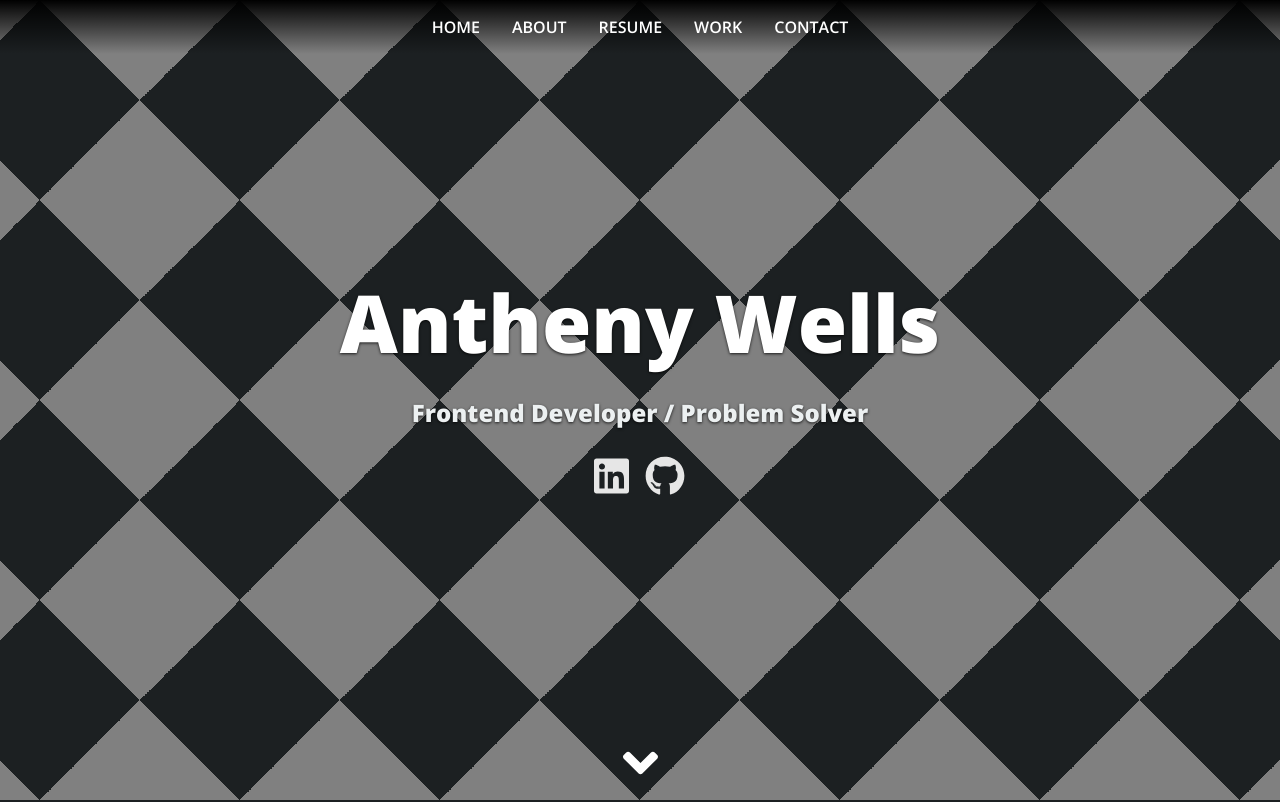
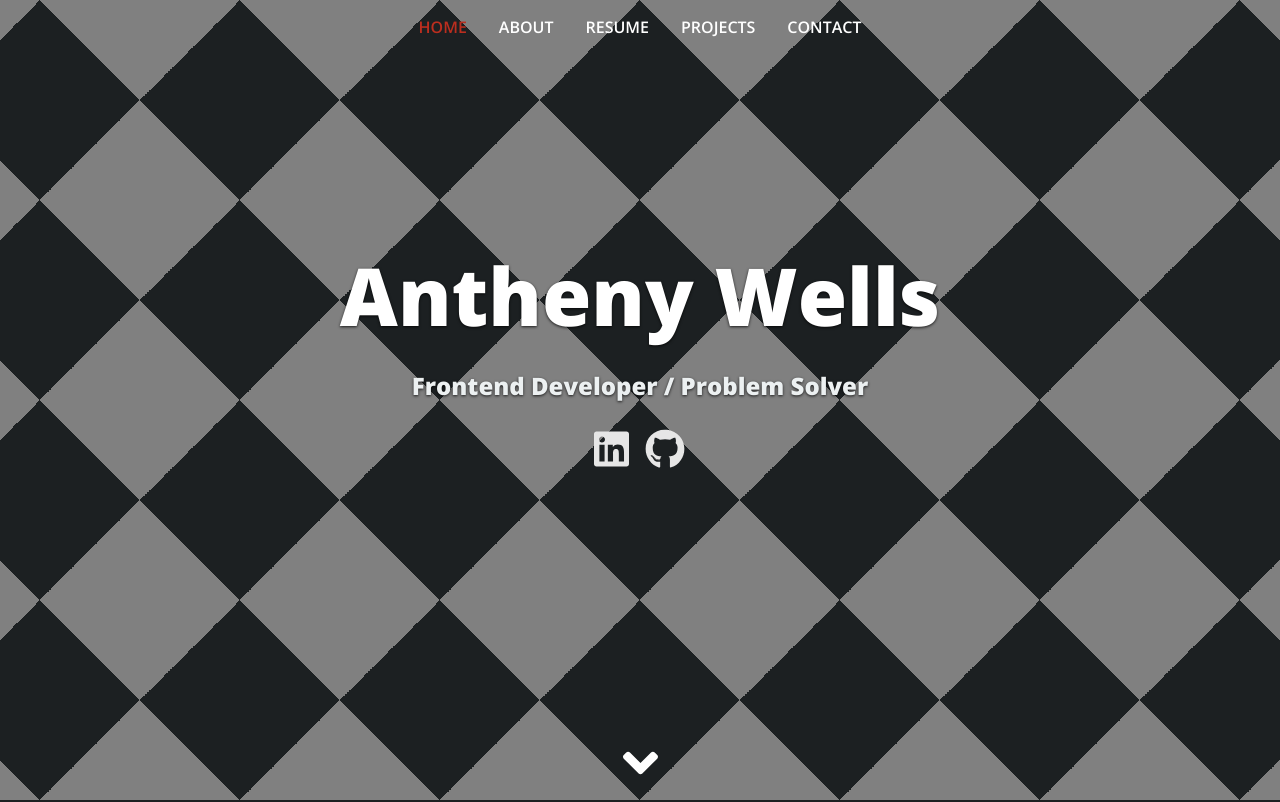
Before and after one commit to anthenywells/portfolio, a React (Create React App) app: page / in a window 1280 px wide. Shown: the top 802 px of the page. Built offline with nearby package versions, Linux system fonts and the light colour scheme.

Commit message:
react-scroll

```diff
--- a/package.json
+++ b/package.json
@@ -13,7 +13,8 @@
     "node-sass": "^4.13.1",
     "react": "^16.12.0",
     "react-dom": "^16.12.0",
-    "react-scripts": "3.3.0"
+    "react-scripts": "3.3.0",
+    "react-scroll": "^1.7.16"
   },
   "scripts": {
     "start": "react-scripts start",
--- a/src/App.js
+++ b/src/App.js
@@ -1,16 +1,17 @@
-import React from 'react';
-import About from "./components/About/About"
-import Hero from "./components/Hero/Hero"
-import Resume from "./components/Resume/Resume"
-import './App.css';
+import React from "react";
+import About from "./components/About/About";
+import Hero from "./components/Hero/Hero";
+import Resume from "./components/Resume/Resume";
+import Projects from "./components/Projects/Projects";
+import "./App.css";
 
 function App() {
   return (
     <div className="App">
-
-      <Hero/>
+      <Hero />
       <About />
-      <Resume/>
+      <Resume />
+      <Projects />
     </div>
   );
 }
--- a/src/components/About/About.jsx
+++ b/src/components/About/About.jsx
@@ -6,7 +6,7 @@ import { faFileDownload } from "@fortawesome/free-solid-svg-icons";
 
 function About() {
   return (
-    <div className="about">
+    <div className="about" id="about">
       <div className="about__body">
         <div className="about__pic">
           <img src={ProfilePic} alt="Profile Picture"/>
--- a/src/components/Hero/Hero.jsx
+++ b/src/components/Hero/Hero.jsx
@@ -1,30 +1,31 @@
 import React from "react";
-import TopNav from "../../components/TopNav/TopNav"
-
+import TopNav from "../../components/TopNav/TopNav";
 import "./Hero.scss";
 import { FontAwesomeIcon } from "@fortawesome/react-fontawesome";
 import { faAngleDown } from "@fortawesome/free-solid-svg-icons";
 import { faLinkedin, faGithub } from "@fortawesome/free-brands-svg-icons";
+import { Link, animateScroll as scroll } from "react-scroll";
 
 function Hero() {
   return (
-    <div className="hero">
-    <TopNav/>
+    <div className="hero" id="home">
+      <TopNav />
       <div className="hero__heading">
         <h1>Antheny Wells</h1>
         <h2>Frontend Developer / Problem Solver</h2>
         <div className="hero__socials">
-          <a href="#">
+          <a href="https://www.linkedin.com/in/antheny/">
             <FontAwesomeIcon icon={faLinkedin} />
           </a>
-
-          <a href="#">
+          <a href="https://github.com/anthenywells/">
             <FontAwesomeIcon icon={faGithub} />
           </a>
         </div>
       </div>
       <div className="hero__arrow">
-        <FontAwesomeIcon icon={faAngleDown} />
+        <Link to="about" smooth={true} duration={500}>
+          <FontAwesomeIcon icon={faAngleDown} />
+        </Link>
       </div>
     </div>
   );
--- /dev/null
+++ b/src/components/Projects/Projects.jsx
@@ -0,0 +1,12 @@
+import React from "react";
+import "./Projects.scss";
+
+function Projects() {
+  return (
+      <div className="projects">
+
+      </div>
+  );
+}
+
+export default Projects;
--- /dev/null
+++ b/src/components/Projects/Projects.scss
@@ -0,0 +1,10 @@
+.projects {
+  width: 100%;
+  background: #808080;
+  display: flex;
+  flex-direction: column;
+  justify-content: center;
+  align-items: center;
+  color: #fff;
+  padding: 2rem 0;
+}
--- a/src/components/TopNav/TopNav.jsx
+++ b/src/components/TopNav/TopNav.jsx
@@ -1,15 +1,25 @@
 import React from "react";
 import "./TopNav.scss";
+import { Link, animateScroll as scroll } from "react-scroll";
 
 function TopNav() {
+  const navLinks = ["home", "about", "resume", "projects", "contact"];
   return (
-      <div className="top-nav">
-        <a href="#">Home</a>
-        <a href="#">About</a>
-        <a href="#resume">Resume</a>
-        <a href="#">Work</a>
-        <a href="#">Contact</a>
-      </div>
+    <div className="top-nav">
+      {navLinks.map(link => {
+        return (
+          <Link
+            activeClass="active"
+            to={link}
+            spy={true}
+            smooth={true}
+            duration={500}
+          >
+            {link}
+          </Link>
+        );
+      })}
+    </div>
   );
 }
 
--- a/src/components/TopNav/TopNav.scss
+++ b/src/components/TopNav/TopNav.scss
@@ -1,21 +1,22 @@
 .top-nav {
-  background: transparent;
+  position: fixed;
+  top: 0;
   width: 100%;
   display: flex;
   justify-content: center;
-  background: linear-gradient(
-    to bottom,
-    black,
-    transparent
-  );
+  // background: linear-gradient(to bottom, black, transparent);
   > a {
     padding: 1rem;
     font-weight: 600;
     color: #fff;
     text-decoration: none;
     text-transform: uppercase;
+    mix-blend-mode: difference;
     &:hover {
       color: rgb(187, 46, 31);
     }
   }
+  .active {
+    color: rgb(187, 46, 31);
+  }
 }
```
Also changed, not shown: src/assets/green_airglow_iceland_by_u:jetclarke.jpg (deleted), 1 other file (tests, documents, lock files or other folders).
